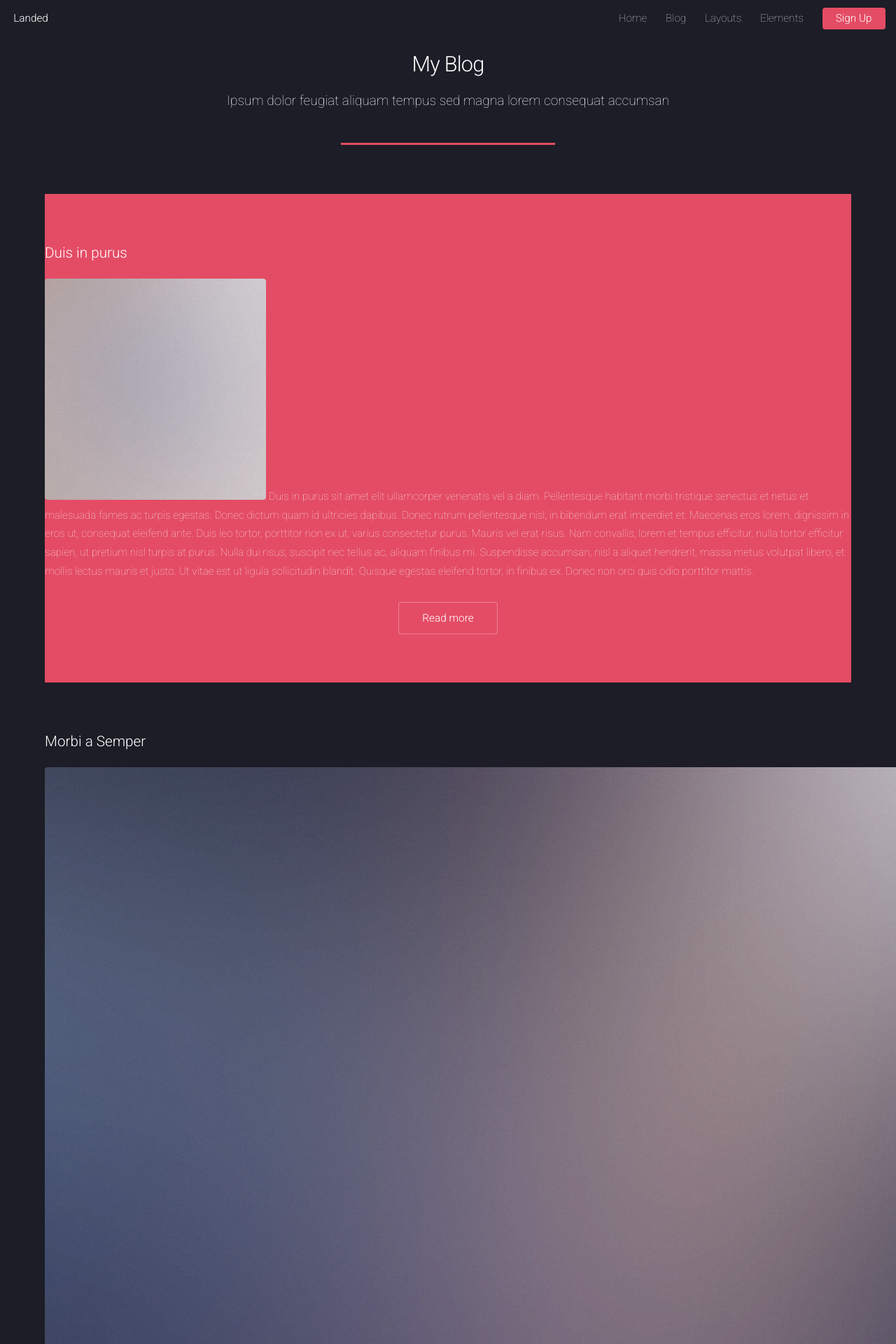
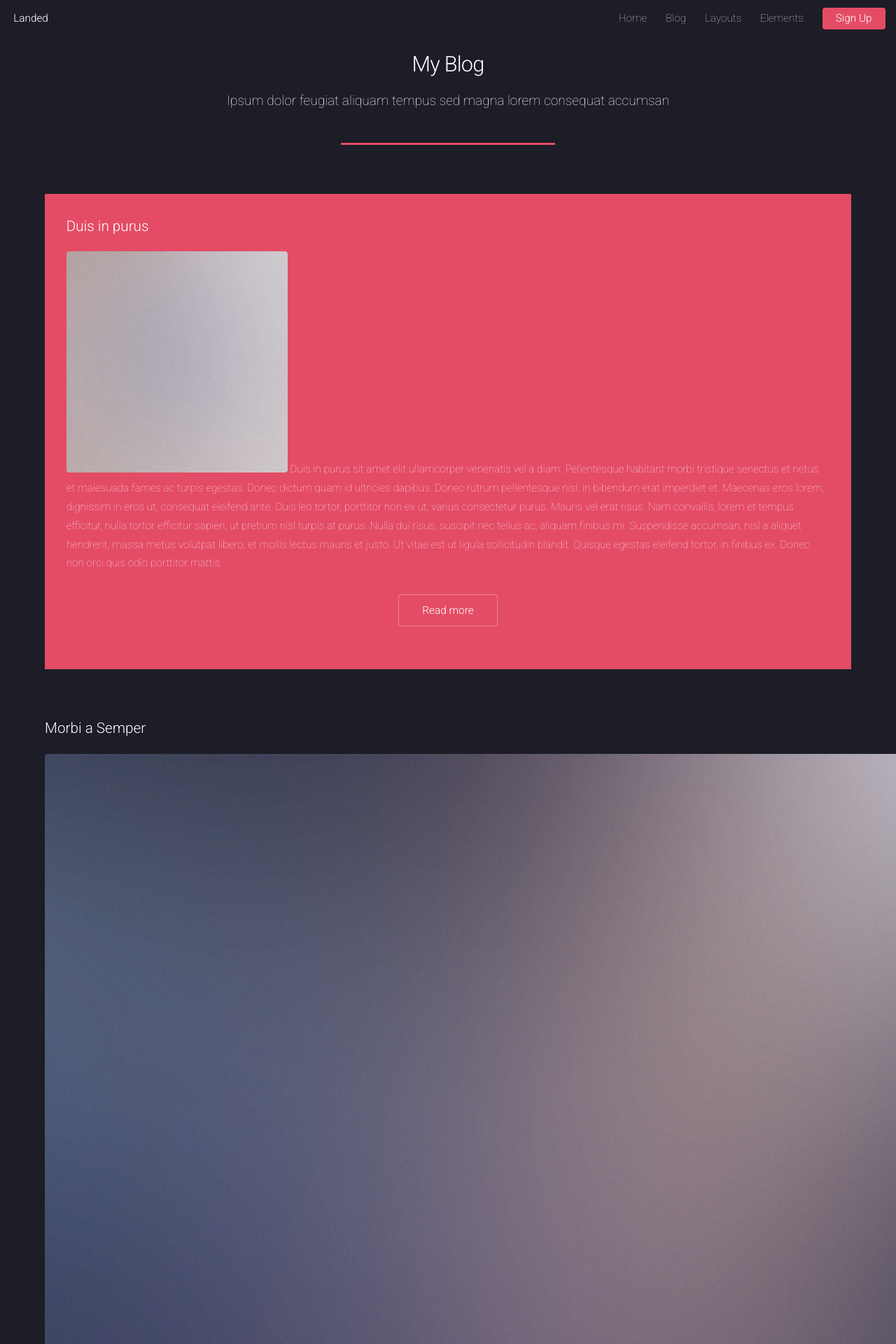
Before and after one commit to uclatommy/html5up-landed-jekyll, a Jekyll site: the page built from blog.html, in a window 1280 px wide. Shown: the top 1920 px of the page at 70% size. Built offline with Jekyll 4.4.1, drawn with Linux system fonts in a browser that asks for light colours.

Commit message:
Blog fixes

```diff
--- a/_layouts/post.html
+++ b/_layouts/post.html
@@ -5,6 +5,7 @@ layout: default
 {% include header.html %}
 <div id="main" class="wrapper style1">
     <div class="container">
+    <article>
         <header class="major">
             <h2 class="post-title">{{ page.title }}</h2>
             <p class="post-meta">{{ page.date | date: "%b %-d, %Y" }}{% if page.author %} • {{ page.author }}{% endif %}{% if page.meta %} • {{ page.meta }}{% endif %}</p>
@@ -20,6 +21,7 @@ layout: default
             {% if page.next %}
             <a href="{{ site.baseurl }}{{ page.next.url }}" class="post-next">Next post &rarr;</a> {% endif %}
         </footer>
+        </article>
     </div>
 </div>
 
--- a/assets/css/main.css
+++ b/assets/css/main.css
@@ -3081,6 +3081,12 @@
 		padding: 6em 0 4em 0;
 	}
 
+        .wrapper.style0 {
+			background: #e44c65;
+            padding: 2em;
+		}
+
+
 		.wrapper.style2 {
 			background: #e44c65;
 		}
@@ -3190,6 +3196,18 @@
 		.wrapper.fade.inactive > .container {
 			opacity: 0;
 		}
+
+/* Blog */
+
+.post-next {
+    float: right;
+    margin-right: 3em;
+}
+
+.post-prev {
+    float: left;
+    margin-left: 3em;
+}
 
 /* Dropotron */
 
--- a/blog.html
+++ b/blog.html
@@ -11,9 +11,9 @@ layout: default
         </header>
         <!-- Content -->
         <section id="content">
-            <p>
+            <article>
                 {% for post in site.posts %}
-                <div class="wrapper {% if forloop.first %} style2 {% else %} style1 {% endif %}">
+                <div class="wrapper {% if forloop.first %} style0 {% else %} style1 {% endif %}">
                     <h3><a href="{{ site.baseurl }}{{ post.url }}">{{ post.title }}</a></h3>
                     {{ post.excerpt }}
                     <section class="special">
@@ -23,7 +23,7 @@ layout: default
                     </section>
                 </div>
                     {% endfor %}
-            </p>
+            </article>
         </section>
     </div>
 </div>
```
